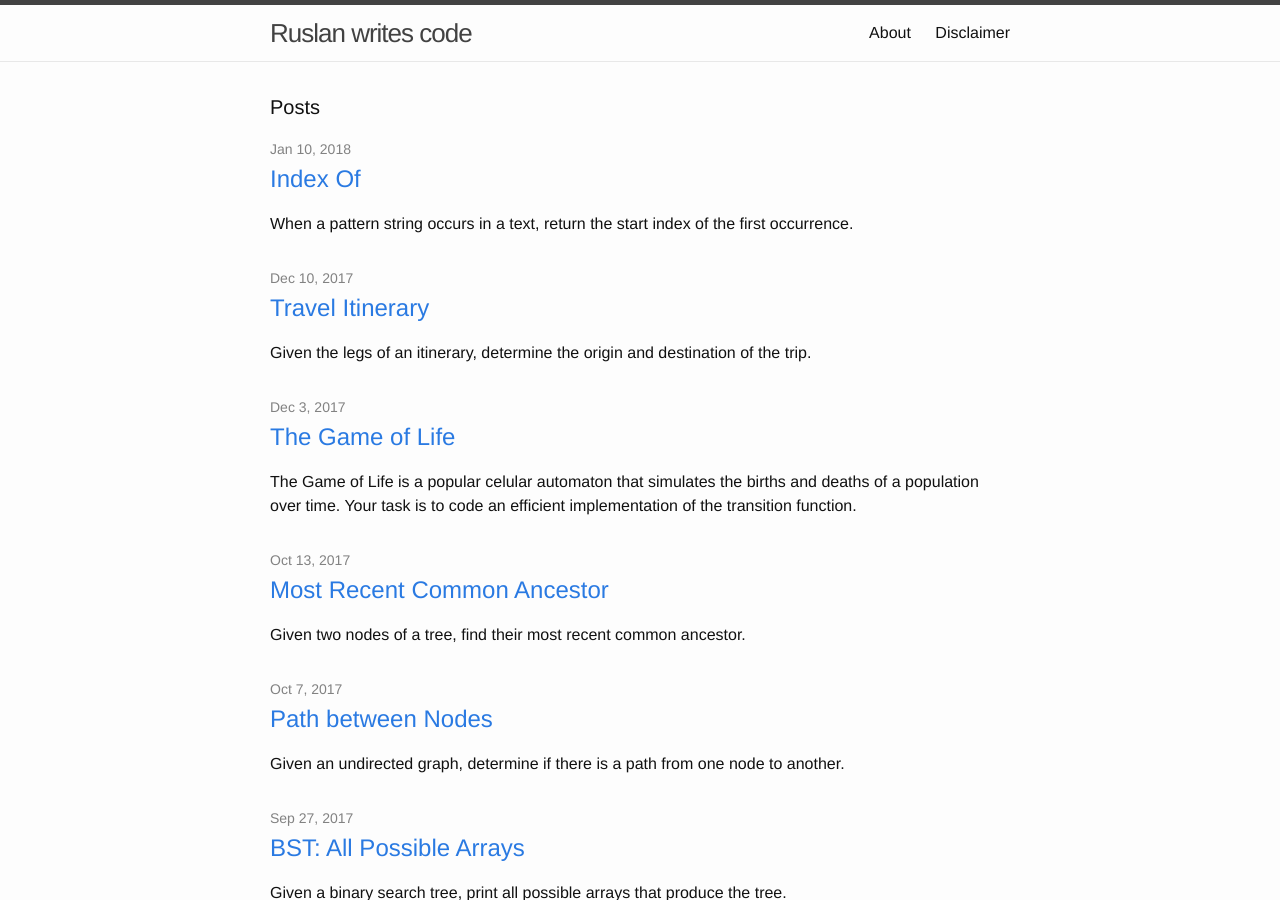
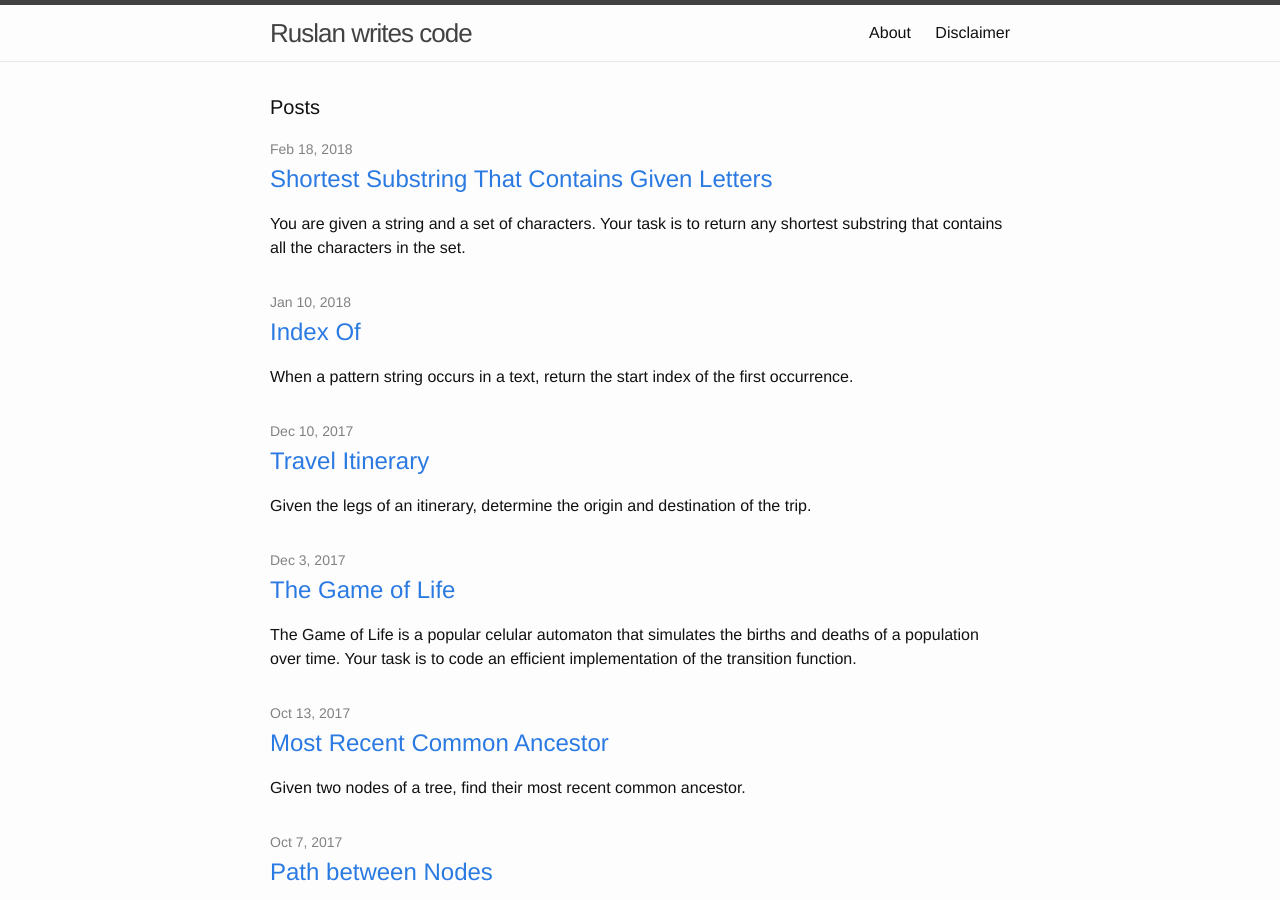
Before and after one commit to mrrusof/mrrusof.github.io, a Jekyll site: the page built from index.html, in a window 1280 px wide and 900 px high. Built offline with Jekyll 4.4.1, drawn with Linux system fonts in a browser that asks for light colours; some of the changed lines change nothing that is shown.

Commit message:
Write "Shortest Substring That Contains Given Letters."

```diff
--- a/_posts/2017-04-01-shortest-substring-made-of-allowed-letters.markdown
+++ b/_posts/2017-04-01-shortest-substring-made-of-allowed-letters.markdown
@@ -59,10 +59,10 @@ bca
 # Problem Structure
 
 Given an input pair of set and string, the structure of the string
-consists of a solution, candidate solutions, and pre-candidate
+consists of solutions, candidate solutions, and pre-candidate
 solutions.
 
-The solution is the shortest candidate solution we find in the
+A solution is a shortest candidate solution we find in the
 string.  When there are no candidate solutions, the solution is the
 empty string.
 
--- /dev/null
+++ b/_posts/2018-02-18-shortest-substring-that-contains-given-letters.markdown
@@ -0,0 +1,234 @@
+---
+layout: post
+title: Shortest Substring That Contains Given Letters
+date: 2018-02-18
+author: Ruslan Ledesma-Garza
+summary: '
+You are given a string and a set of characters.  Your task is to return
+any shortest substring that contains all the characters in the set.
+'
+---
+
+{{page.summary}}
+
+Consider string `697581539` and the set of characters `{1,5,9}`.
+The only possible answer is `1539` as illustrated in the following diagram.
+
+![](/assets/2018-02-18-solution.gif)
+
+When there is no shortest substring, return the empty string.
+
+**Input.**
+The input consists of one or more cases.
+Each case consists of two strings, each one on a separate line.
+The first string is the string where you will search for a shortest substring.
+The second string indicates the characters in the set.
+The input is terminated by EOF.
+The following is a sample input file.
+
+{% highlight asciidoc %}
+697581539
+159
+figehaeci
+hi
+935185796
+159
+{% endhighlight %}
+
+**Output.**
+For each input case, print on a single line a shortest substring or
+the empty string.  The following is the output file that corresponds
+to the sample input file.
+
+{% highlight asciidoc %}
+1539
+igeh
+9351
+{% endhighlight %}
+
+# Problem Structure
+
+Given an input pair of set and string, the structure of the string
+consists of solutions, candidate solutions, and pre-candidate
+solutions.
+
+A pre-candidate solution is a substring that contains all characters
+in the set.  For example, consider the pre-candidate solutions for
+string `697581539` and set `{1,5,9}`.
+
+![](/assets/2018-02-18-pre-candidates.gif)
+
+For a given prefix of the input string, a candidate solution is the
+suffix that is a pre-candidate and shortest.  There may not be a
+candidate solution for a given prefix.  For example. consider the
+candidate solutions for string `697581539` and set `{1,5,9}`.
+
+![](/assets/2018-02-18-candidates.gif)
+
+A solution is a shortest candidate solution in the string.  When there
+are no candidate solutions, the solution is the empty string.  For
+example, consider the solution for string `697581539` and set
+`{1,5,9}`.
+
+![](/assets/2018-02-18-solution.gif)
+
+# Approach
+
+Our approach to the problem consists in finding the leftmost candidate
+solution (if any) and transforming each candidate solution into the
+next from left to right (if any).  The process involves expanding and
+contracting a
+[window](https://stackoverflow.com/questions/8269916/what-is-sliding-window-algorithm-examples).
+The following animation illustrates the approach over string
+`697581539` and set `{1,5,9}`.
+
+![](/assets/2018-02-18-procedure.gif)
+
+Finding the leftmost candidate consists in finding the leftmost
+pre-candidate and refining it until we have the leftmost candidate.
+For string `697581539` and set `{1,5,9}`, this part of the approach
+is the following.
+
+![](/assets/2018-02-18-procedure-first-part.gif)
+
+Finding the leftmost candidate consists in expanding the window to the
+right until we cover all characters in the input set.  When we do not
+find all characters in the set, we know that there is no solution and
+we return the empty string.  For string `697581539` and set `{1,5,9}`,
+the process is the following.
+
+![](/assets/2018-02-18-first-pre-candidate.gif)
+
+Refining the leftmost pre-candidate into the leftmost candidate
+consists in contracting the window to the right until we cannot drop a
+character.  We cannot drop a character when the character is in the
+input set and there are no more copies of the character in the window.
+For string `697581539` and set `{1,5,9}`, the process is the
+following.
+
+![](/assets/2018-02-18-first-candidate.gif)
+
+We transform a candidate solution into the next by a sequence of
+expansions and contractions of the window.  Every expansion extends
+the window by one position.  A given expansion is not followed by a
+contraction when we cannot drop the first character in the window.  A
+given contraction drops characters until we cannot do it anymore.
+This part of the approach is the following.
+
+![](/assets/2018-02-18-procedure-second-part.gif)
+
+We update the current solution after every contraction of the window.
+
+# Implementation
+
+The following is our Ruby implementation of the approach.
+
+{% highlight ruby %}
+ 1: #!/usr/bin/env ruby
+ 2:
+ 3: def get_initial_right c, s
+ 4:   found = 0
+ 5:   r = 0
+ 6:   while found < c.length && r < s.length
+ 7:     if c.has_key? s[r]
+ 8:       c[s[r]] += 1
+ 9:       if c[s[r]] == 1
+10:         found += 1
+11:       end
+12:     end
+13:     r += 1
+14:   end
+15:   return -1 if found < c.length
+16:   return r - 1
+17: end
+18:
+19: def shortest_substring_that_contains_letters s, allowed
+20:
+21:   return s if allowed == []
+22:
+23:   c = {}
+24:   allowed.chars.each { |n| c[n] = 0 }
+25:   l = 0
+26:   r = get_initial_right c, s
+27:
+28:   return '' if r == -1
+29:
+30:   min_len = r - l + 1
+31:   min_l = l
+32:   min_r = r
+33:
+34:   while true
+35:
+36:     # contract window
+37:     while true
+38:       if c.has_key? s[l]
+39:         if c[s[l]] == 1
+40:           break
+41:         else
+42:           c[s[l]] -= 1
+43:         end
+44:       end
+45:       l += 1
+46:     end
+47:
+48:     # update best solution
+49:     len = r - l + 1
+50:     if len < min_len
+51:       min_len = len
+52:       min_l = l
+53:       min_r = r
+54:     end
+55:
+56:     # expand window
+57:     r += 1
+58:     break if r == s.length
+59:     if c.has_key? s[r]
+60:       c[s[r]] += 1
+61:     end
+62:
+63:   end
+64:
+65:   return s[min_l..min_r]
+66:
+67: end
+68:
+69: while true
+70:   a = readline.strip rescue break
+71:   b = readline.strip rescue break
+72:   puts shortest_substring_that_contains_letters a, b
+73: end
+{% endhighlight %}
+
+Procedure `get_initial_right` corresponds to finding the first
+pre-candidate.  The main loop of
+`shortest_substring_that_contains_letters` corresponds to the rest of
+the approach.  Variables `l` and `r` indicate the boundaries of the
+window.
+
+The crucial aspect of the implementation is counting characters
+covered by the window.  We use dictionary `c` for that purpose.
+Dictionary `c` consists of a counter for each character in the input
+set.
+
+We use dictionary `c` in the following way.  Procedure
+`get_initial_right` counts the characters for the first pre-candidate.
+When we contract, we use `c` to never drop a character that we cannot
+drop.  When we contract and we reach a character in the input set, we
+stop when this is the only copy left in the window (line 39) and we
+decrease its counter when there is at least another copy (line 42).
+When we expand and we reach a character in the input set, we increase
+the counter of the character.
+
+The main loop stops when we cannot expand the window anymore (line
+58).
+
+The runtime of our implementation is $@O(n)@$ where $@n@$ is the
+length of the input string.  The reason is that the number of
+iterations of nested loop (lines 37 to 46) is bounded by the length of
+the input string.
+
+{% include subscribe.html %}
+
+{% include share.html %}
+
+{% include comments.html %}
```
Also changed, not shown: assets/2018-02-18-candidates.gif (added), assets/2018-02-18-first-candidate.gif (added), assets/2018-02-18-first-pre-candidate.gif (added), assets/2018-02-18-pre-candidates.gif (added), assets/2018-02-18-procedure-first-part.gif (added), assets/2018-02-18-procedure-second-part.gif (added), assets/2018-02-18-procedure.gif (added), assets/2018-02-18-solution.gif (added).
